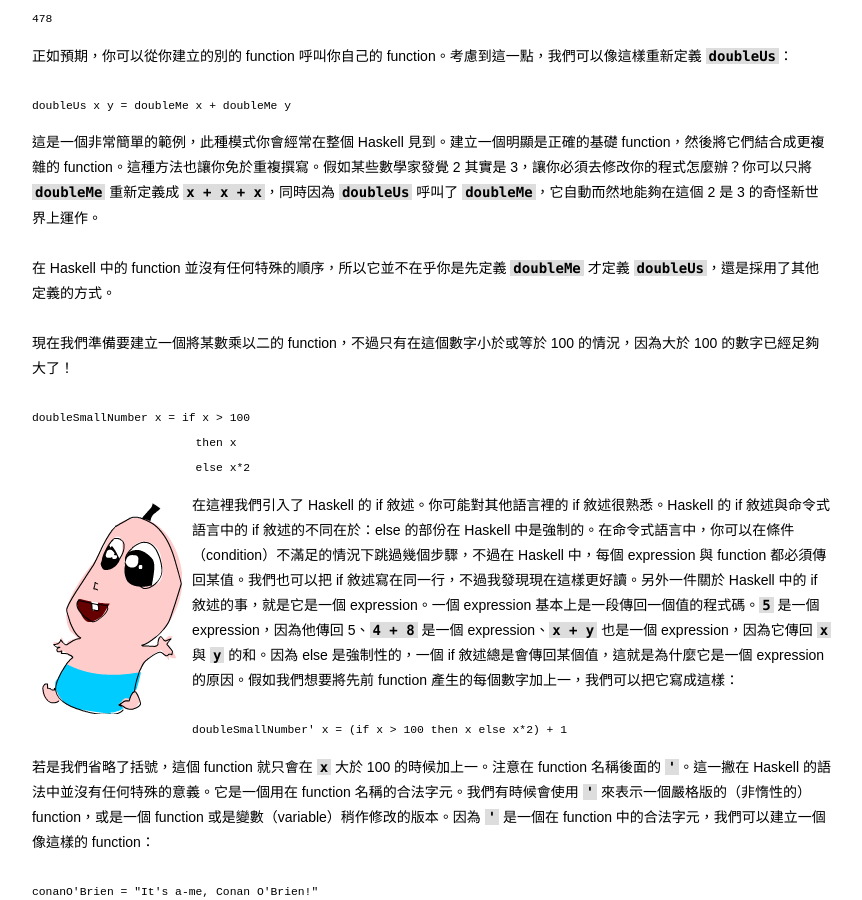
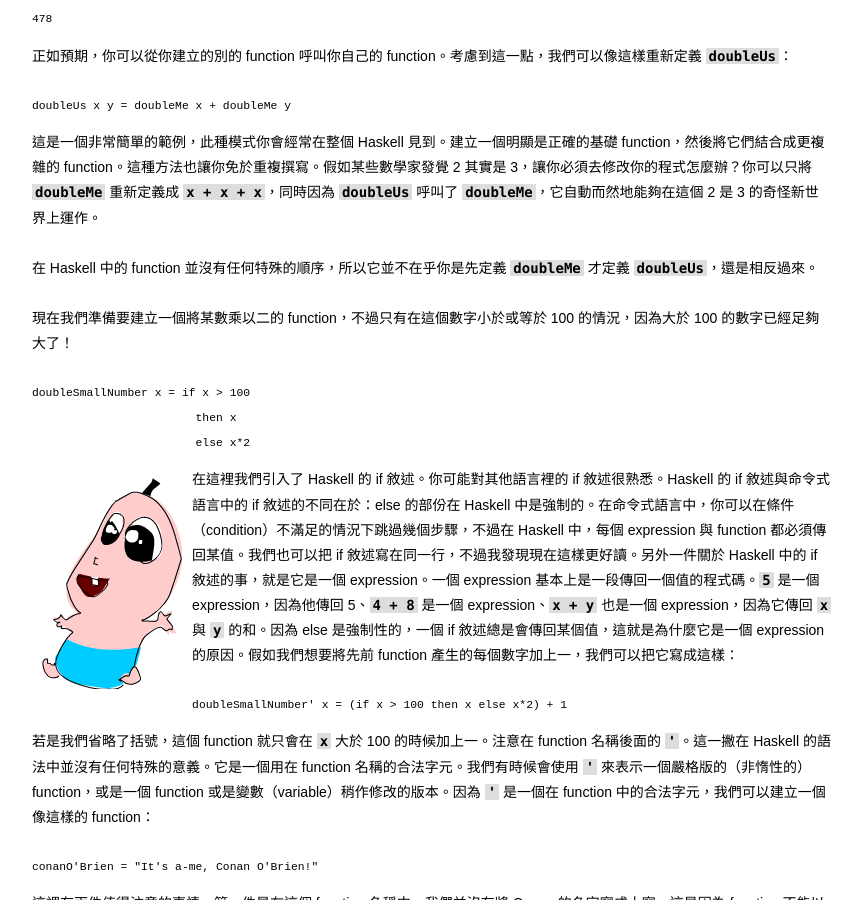
Before and after one commit to jason2506/lyah.zh-tw, a Jekyll site: the page built from starting-out/index.md, in a window 1280 px wide and 900 px high, scrolled down 3933 px. Shown: the whole window, without its empty margins (208-1070 px from the left). Built offline with Jekyll 4.4.1, drawn with Linux system fonts in a browser that asks for light colours; Markdown is read by kramdown in place of the engine named in the settings.

Commit message:
Fix the incorrect translation.

```diff
--- a/starting-out/index.md
+++ b/starting-out/index.md
@@ -172,7 +172,7 @@ doubleUs x y = doubleMe x + doubleMe y
 
 這是一個非常簡單的範例，此種模式你會經常在整個 Haskell 見到。建立一個明顯是正確的基礎 function，然後將它們結合成更複雜的 function。這種方法也讓你免於重複撰寫。假如某些數學家發覺 2 其實是 3，讓你必須去修改你的程式怎麼辦？你可以只將 `doubleMe` 重新定義成 `x + x + x`，同時因為 `doubleUs` 呼叫了 `doubleMe`，它自動而然地能夠在這個 2 是 3 的奇怪新世界上運作。
 
-在 Haskell 中的 function 並沒有任何特殊的順序，所以它並不在乎你是先定義 `doubleMe` 才定義 `doubleUs`，還是採用了其他定義的方式。
+在 Haskell 中的 function 並沒有任何特殊的順序，所以它並不在乎你是先定義 `doubleMe` 才定義 `doubleUs`，還是相反過來。
 
 現在我們準備要建立一個將某數乘以二的 function，不過只有在這個數字小於或等於 100 的情況，因為大於 100 的數字已經足夠大了！
 
```
